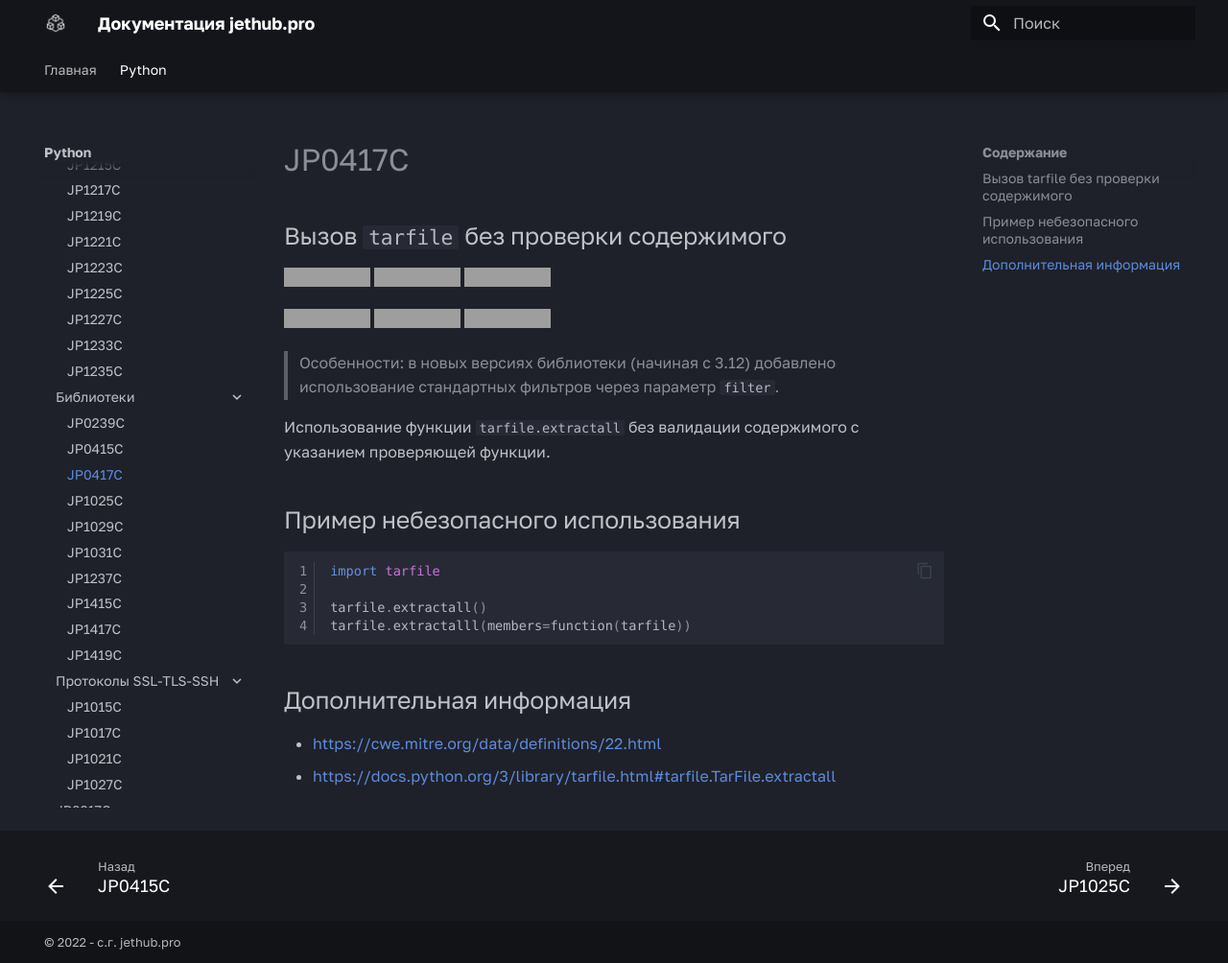
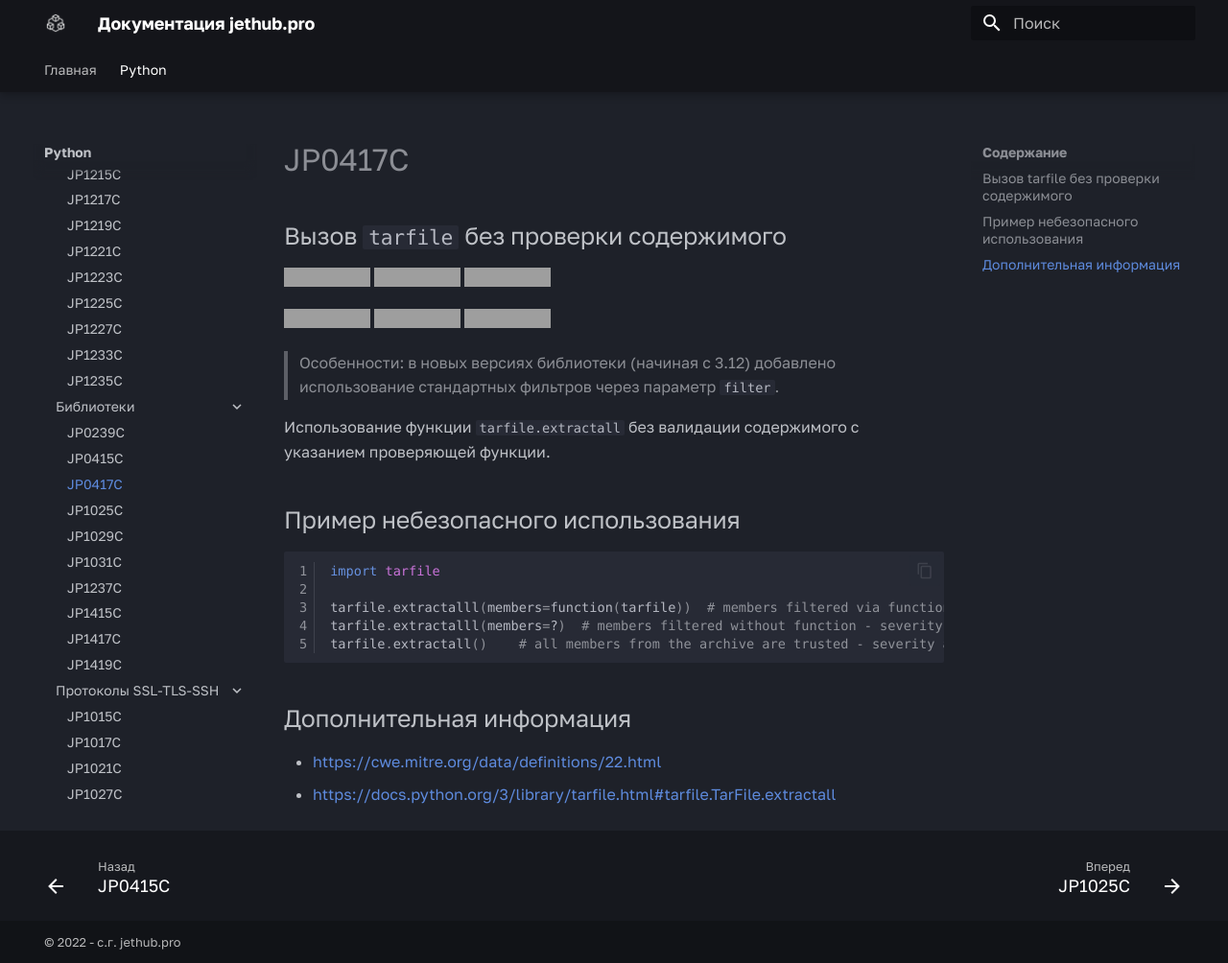
Before and after one commit to jethub-tech/docs.jethub.pro, an MkDocs documentation site: the page built from docs/python/common_errors/calls/libs/JP0417C-tarfile_без_проверки_содержимого.md, in a window 1280 px wide and 1004 px high, cut to the strip 0-1004 px from the top of the window. Shown: the whole strip at 96% size. Built offline with MkDocs 1.6.1 and Material for MkDocs 9.7.7, drawn with Linux system fonts in a browser that asks for light colours; some web fonts are replaced; grey boxes are pictures that could not be loaded.

Commit message:
update badges accornig pr #20

````diff
--- a/docs/python/common_errors/calls/libs/JP0417C-tarfile_без_проверки_содержимого.md
+++ b/docs/python/common_errors/calls/libs/JP0417C-tarfile_без_проверки_содержимого.md
@@ -18,8 +18,9 @@
 ```python linenums="1"
 import tarfile
 
-tarfile.extractall()
-tarfile.extractalll(members=function(tarfile))
+tarfile.extractalll(members=function(tarfile))  # members filtered via functions - severity and confidence LOW
+tarfile.extractalll(members=?)  # members filtered without function - severity and confidence MEDIUM
+tarfile.extractall()    # all members from the archive are trusted - severity and confidence HIGH
 ```
 
 ## Дополнительная информация
````
Also changed, not shown: docs/python/common_errors/calls/libs/JP0239C-использование_requests_без_таймаута.md (+1 -1 lines), docs/python/common_errors/calls/libs/JP1237C-logging_конфигурация_через_listen.md (+0 -3 lines), docs/python/common_errors/string/JP1229S-SQL_инъекция.md (+2 -0 lines).
